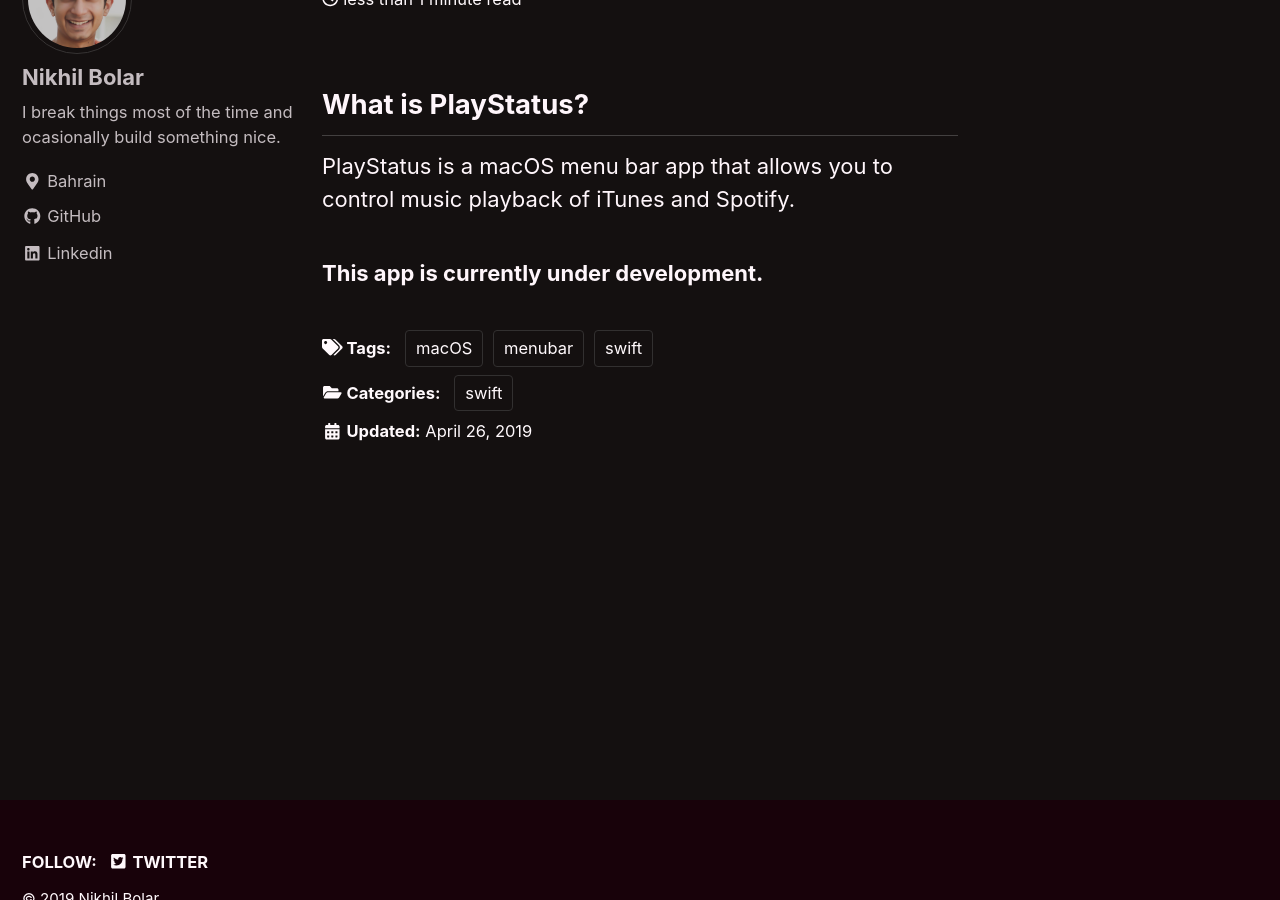
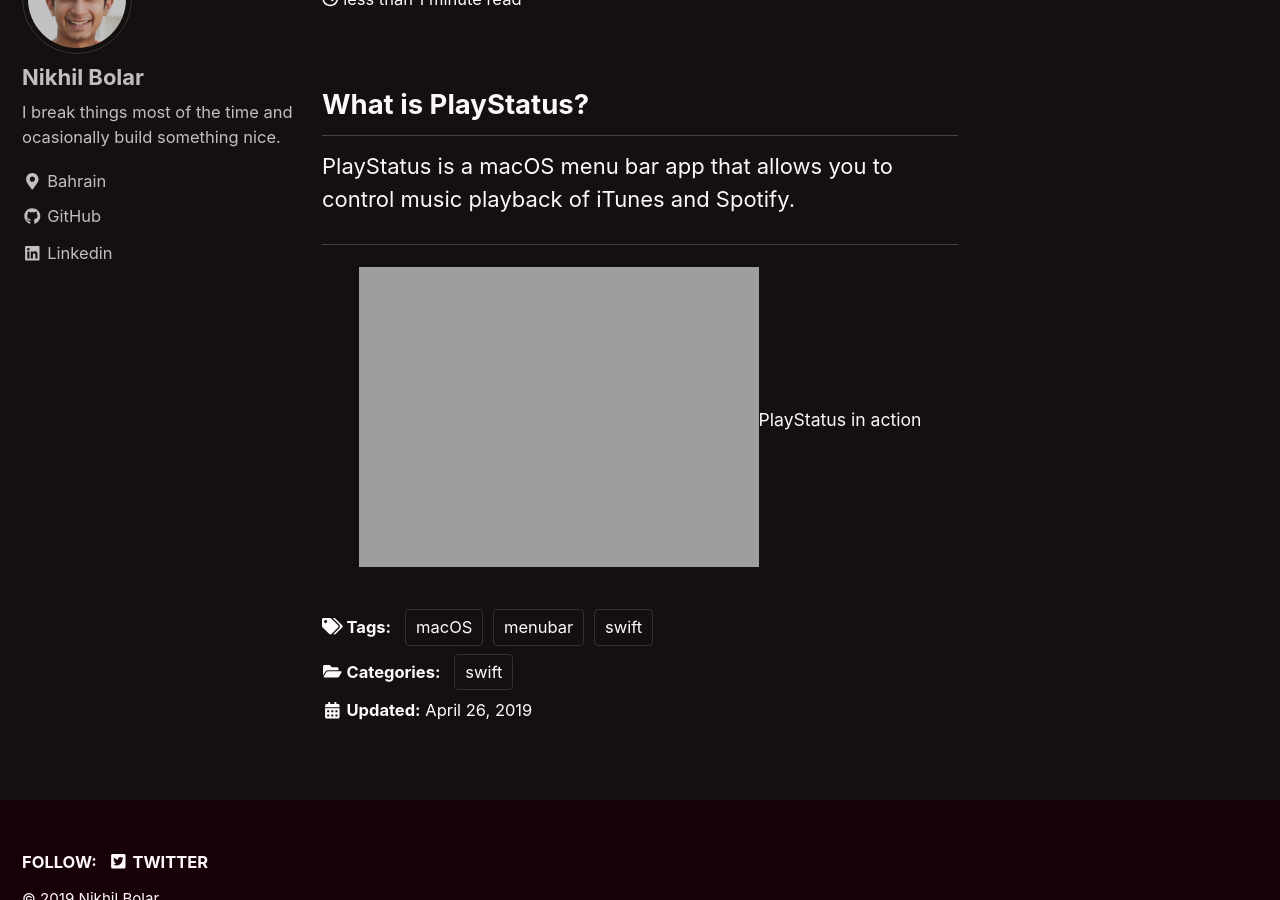
Before and after one commit to nbolar/nbolar.github.io, a Jekyll site: the page built from _posts/2019-04-26-playstatus.md, in a window 1280 px wide and 900 px high, scrolled down 399 px. Built offline with Jekyll 4.4.1, drawn with Linux system fonts in a browser that asks for light colours; cached includes are drawn as plain includes.

Commit message:
Added PlayStatus stuff

```diff
--- a/_posts/2019-04-26-playstatus.md
+++ b/_posts/2019-04-26-playstatus.md
@@ -10,15 +10,5 @@
 ## What is PlayStatus?
 PlayStatus is a macOS menu bar app that allows you to control music playback of iTunes and Spotify.
 
-### This app is currently under development.
-<!-- Rates is a simple macOS app that lives in your menu bar that allows you to quickly convert between currencies of your choice as well as monitor the exchange rates. It uses the fixer.io API to receive the exchange rates of 170 currencies, including Bitcoin, Gold and Silver rates.
-
-The app allows you to choose any of the 170 currencies as your base currency to view the exchange rates. By default the base currency is set to USD. The rates are updated hourly.
-
-You can check out the project on [GitHub](https://github.com/nbolar/Rates).
-
-<div style="width:image width px; font-size:80%; text-align:center;"><img src="{{ site.url }}{{ site.baseurl }}/images/rates_screenshot.png" alt="Darko" width="width" height="height" style="padding-bottom:0.5em;" /></div>
-
 ---
-
-<div style="width:image width px; font-size:80%; text-align:center;"><img src="{{ site.url }}{{ site.baseurl }}/images/rates_preview.gif" alt="Darko" width="width" height="height" style="padding-bottom:0.5em;" />Rates in action</div> -->
+<div style="width:image width px; font-size:80%; text-align:center;"><img src="{{ site.url }}{{ site.baseurl }}/images/PlayStatus_preview.gif" alt="PlayStatus" width="width" height="height" style="padding-bottom:0.5em;" />PlayStatus in action</div>
```
Also changed, not shown: 2 other files.
